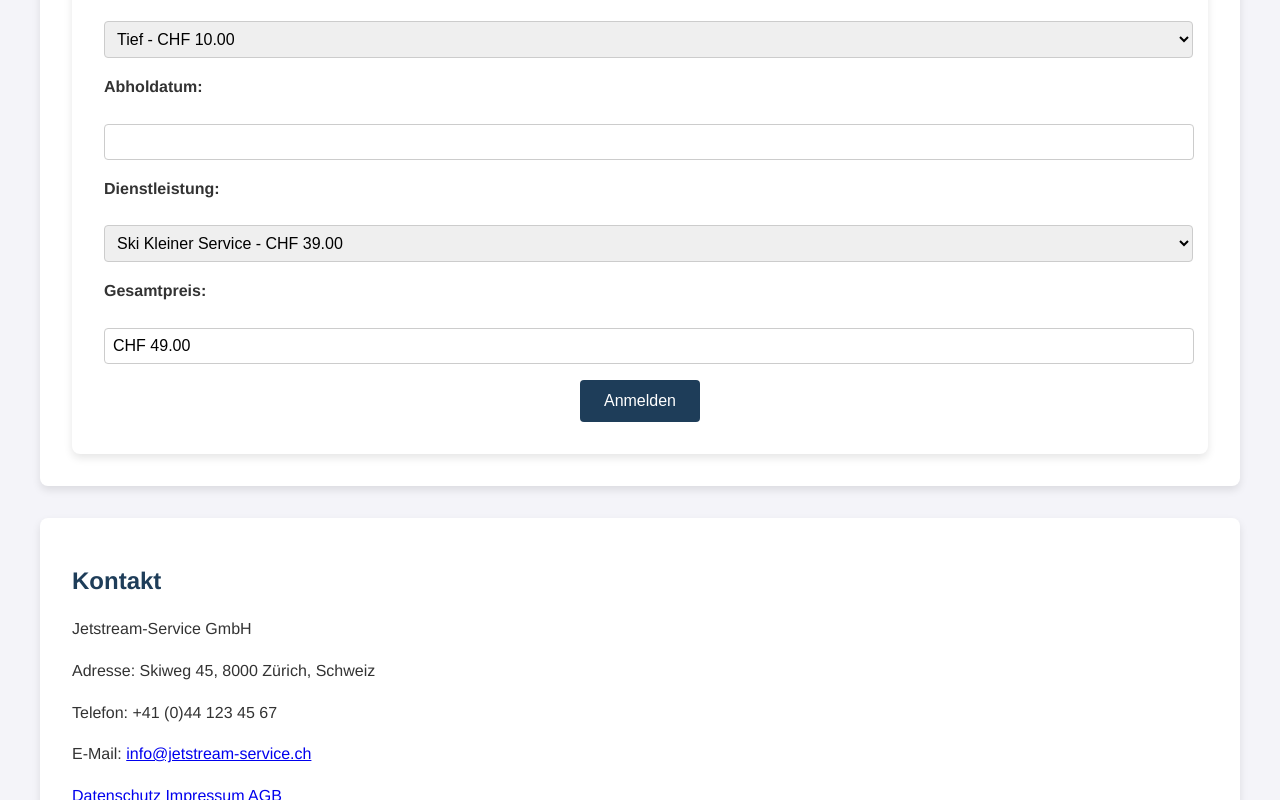
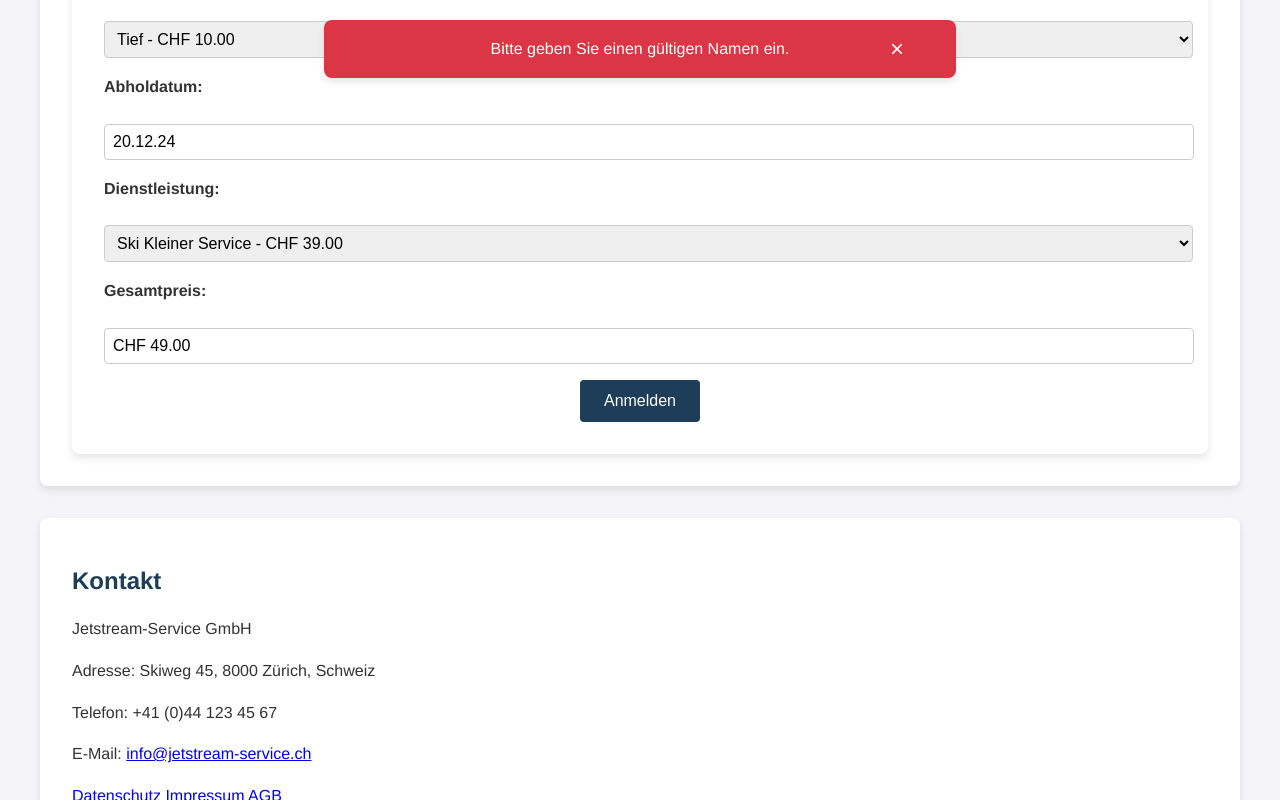
Before and after one commit to PsychoZwergII/Ski-Service, a plain HTML site: page docs/anmeldung.html in a window 1280 px wide. Both pictures are taken after typing "Sample", "name@example.com", "5551234" into the empty fields and a click on the button "Anmelden". Shown: the part 698-1498 px from the top of the page. Drawn offline with nearby package versions, Linux system fonts and the light colour scheme.

Commit message:
error message

```diff
--- a/docs/anmeldung.html
+++ b/docs/anmeldung.html
@@ -14,8 +14,7 @@
       href="https://cdn.jsdelivr.net/npm/bootstrap-icons/font/bootstrap-icons.css"
       rel="stylesheet"
     />
-  </head>
-  <body>
+    <body>
     <header>
       <a href="index.html">
         <img
@@ -117,8 +116,15 @@
 
 
           <button type="submit">Anmelden</button>
+
         </form>
+        <div id="notification" class="notification">
+          <span id="notificationMessage"></span>
+          <button class="close-btn" onclick="closeNotification()">×</button>
+        </div>
       </section>
+
+
       <section id="contact">
         <h2>Kontakt</h2>
         <p>Jetstream-Service GmbH</p>
--- a/docs/script.js
+++ b/docs/script.js
@@ -1,4 +1,25 @@
 document.addEventListener("DOMContentLoaded", function () {
+  function showErrorNotification(message) {
+    const notificationElement = document.getElementById("notification");
+    const notificationMessage = document.getElementById("notificationMessage");
+
+    // Nachricht setzen
+    notificationMessage.textContent = message;
+
+    // Benachrichtigung anzeigen
+    notificationElement.classList.add("show");
+
+    // Automatisches Schließen nach 3 Sekunden
+    setTimeout(() => {
+      closeNotification();
+    }, 10000);
+  }
+
+  function closeNotification() {
+    const notificationElement = document.getElementById("notification");
+    notificationElement.classList.remove("show");
+  }
+
   function validateForm() {
     const name = document.getElementById("name").value.trim();
     const namePattern = /^[a-zA-ZäöüÄÖÜßéàèÉÀÈ]+(?:\s[a-zA-ZäöüÄÖÜßéàè]+)+$/;
@@ -8,17 +29,17 @@ document.addEventListener("DOMContentLoaded", function () {
     const phonePattern = /^\d{10,15}$/;
 
     if (!namePattern.test(name)) {
-      alert("Bitte geben Sie einen gültigen Namen ein.");
+      showErrorNotification("Bitte geben Sie einen gültigen Namen ein.");
       return false;
     }
 
     if (!emailPattern.test(email)) {
-      alert("Bitte geben Sie eine gültige E-Mail-Adresse ein.");
+      showErrorNotification("Bitte geben Sie eine gültige E-Mail-Adresse ein.");
       return false;
     }
 
     if (!phonePattern.test(phone)) {
-      alert("Bitte geben Sie eine gültige Telefonnummer ein.");
+      showErrorNotification("Bitte geben Sie eine gültige Telefonnummer ein.");
       return false;
     }
 
@@ -104,7 +125,7 @@ document.addEventListener("DOMContentLoaded", function () {
         })
         .catch((error) => {
           console.error("Fehler:", error);
-          alert("Es gab ein Problem mit der Serviceanmeldung.");
+          showErrorNotification("Es gab ein Problem mit der Serviceanmeldung.");
         });
     }
   };
@@ -112,7 +133,7 @@ document.addEventListener("DOMContentLoaded", function () {
   // Logik für das Abholdatum
   const prioritySelect = document.getElementById("priority");
 
-  prioritySelect.addEventListener("change", function () {
+  function updatePickupDate() {
     const priority = prioritySelect.value;
     const currentDate = new Date();
     let additionalDays;
@@ -143,7 +164,12 @@ document.addEventListener("DOMContentLoaded", function () {
       .padStart(2, "0")}.${pickupDate.getFullYear().toString().slice(-2)}`;
 
     document.getElementById("pickup-date").value = formattedDate;
-  });
+  }
+
+  prioritySelect.addEventListener("change", updatePickupDate);
+
+  // Initial pickup date calculation
+  updatePickupDate();
 });
 
 document.addEventListener("DOMContentLoaded", function () {
--- a/docs/styles.css
+++ b/docs/styles.css
@@ -442,6 +442,11 @@ input[type="text"] {
   .card img {
     height: 140px; /* Für kleinere Geräte wie Smartphones */
   }
+  .notification {
+    width: 100%;
+    max-width: none;
+    border-radius: 0;
+  }
 }
 
 @media (max-width: 576px) {
@@ -449,3 +454,40 @@ input[type="text"] {
     height: 120px; /* Für sehr kleine Bildschirme */
   }
 }
+
+.notification {
+  display: none;
+  position: fixed;
+  top: 0;
+  left: 50%;
+  transform: translateX(-50%);
+  width: 90%;
+  max-width: 600px;
+  background-color: #dc3545; /* Bootstrap Danger Color */
+  color: white;
+  text-align: center;
+  padding: 1rem;
+  z-index: 1000;
+  box-shadow: 0 4px 6px rgba(0, 0, 0, 0.1);
+  border-radius: 8px;
+  opacity: 0;
+  transition: opacity 0.3s ease, top 0.3s ease;
+}
+
+.notification.show {
+  display: block;
+  top: 20px;
+  opacity: 1;
+}
+
+.notification .close-btn {
+  position: absolute;
+  right: 1rem;
+  top: 50%;
+  transform: translateY(-50%);
+  background: none;
+  border: none;
+  color: white;
+  font-size: 1.5rem;
+  cursor: pointer;
+}
```
Also changed, not shown: server/data/registration.json (+1 -1 lines).
